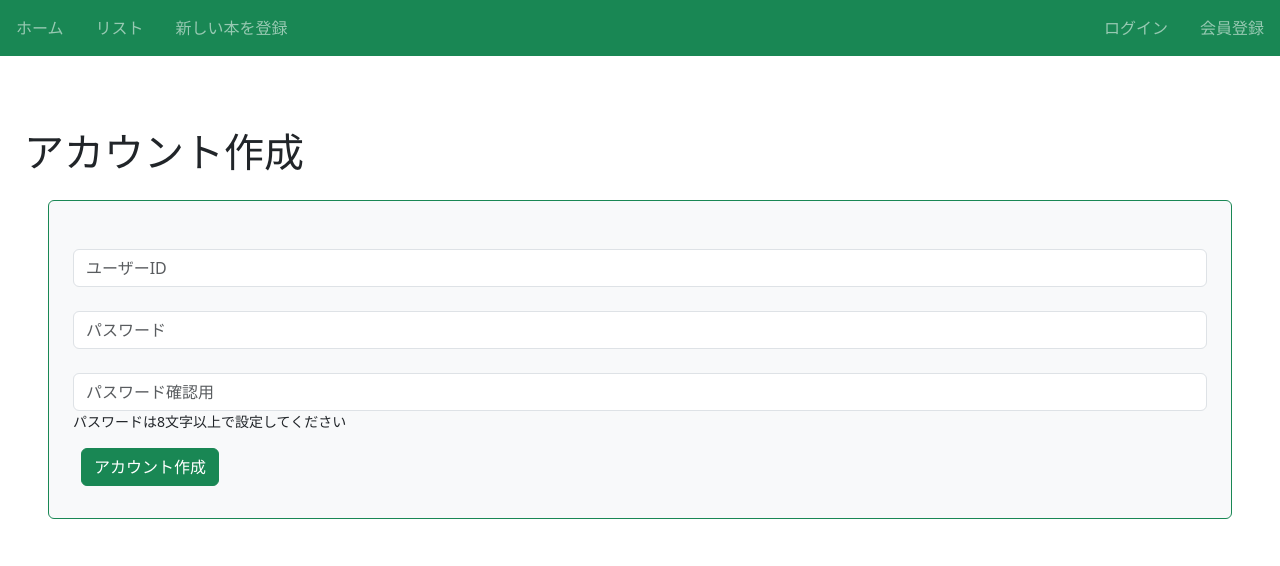
After one commit to iSHDa116/BookManage, a Django app: page /accounts/signup/ in a window 1280 px wide. The commit adds this page. Shown: the top 566 px of the page. Run offline with Django 5.2, Linux system fonts and the light colour scheme.

Commit message:
サインアップ

```diff
--- /dev/null
+++ b/accounts/forms.py
@@ -0,0 +1,9 @@
+from django.contrib.auth.forms import UserCreationForm #ユーザー作成に特化
+from django.contrib.auth.models import User #Userモデルに作成したデータを追加するため
+
+
+class SignupForm(UserCreationForm):
+    #本来の実装(この場合はForm)とは関係ない処理(この場合はModel)を書く際に使う
+    class Meta:
+        model = User
+        fields = ('username',)
--- /dev/null
+++ b/accounts/templates/accounts/signup.html
@@ -0,0 +1,22 @@
+{% extends 'base.html' %}
+{% block title %}アカウント作成{% endblock %}
+{% block h1 %}アカウント作成{% endblock %}
+
+{% block content %}
+
+<form method="post" class="p-4 m-4 bg-light border border-success rounded form-group">
+    {% csrf_token %}
+    <input type="text" name="username" placeholder="ユーザーID" class="form-control my-4">
+    <input type="password" name="password1" placeholder="パスワード" class="form-control mt-4">
+    <input type="password" name="password2" placeholder="パスワード確認用" class="form-control mt-4">
+    <small class="mb-2 d-block text-start">パスワードは8文字以上で設定してください</small>
+
+    {% if form.errors %}
+        <span class="mb-2 small text-danger d-block text-start">利用できないユーザーIDまたはパスワードの可能性があります。もう一度確認してください。</span>
+    {% endif %}
+
+    <button type="submit" class="btn btn-success m-2">アカウント作成</button>
+
+</form>
+
+{% endblock %}
--- /dev/null
+++ b/accounts/urls.py
@@ -0,0 +1,11 @@
+from django.urls import path
+from django.contrib.auth.views import LoginView, LogoutView
+from .views import SignupView
+
+app_name = 'accounts'
+
+urlpatterns = [
+    path('login/', LoginView.as_view(), name='login'),
+    path('logout/', LogoutView.as_view(), name='logout'),
+    path('signup/', SignupView.as_view(), name='signup'),
+]
--- a/accounts/views.py
+++ b/accounts/views.py
@@ -1,3 +1,11 @@
 from django.shortcuts import render
+from django.contrib.auth.models import User
+from django.urls import reverse_lazy
+from django.views.generic import CreateView
+from .forms import SignupForm
 
-# Create your views here.
+class SignupView(CreateView):
+    model = User
+    form_class = SignupForm
+    template_name = 'accounts/signup.html'
+    success_url = reverse_lazy('index')
--- a/book/urls.py
+++ b/book/urls.py
@@ -2,11 +2,17 @@ from django.urls import path
 from . import views
 
 urlpatterns = [
+    #ホーム画面
     path('',views.index_view,name='index'),
+    #書籍一覧ページ
     path('book/', views.ListBookView.as_view(), name='list-book'),
+    #詳細ページ
     path('book/<int:pk>/detail', views.DetailBookView.as_view(), name='detail-book'),
+    #作成画面
     path('book/create', views.CreateBookView.as_view(), name='create-book'),
-    path('book/<int:pk>/delete', views.DeleteBookView.as_view(), name="dalete-book"),
+    #削除画面
+    path('book/<int:pk>/delete', views.DeleteBookView.as_view(), name="delete-book"),
+    #編集画面
     path('book/<int:pk>/update', views.UpdateBookViews.as_view(), name='update-book'),
-    path('logout/' , views.logout_view, name='logout'),
+    #path('logout/' , views.logout_view, name='logout'),
 ]
--- a/book/views.py
+++ b/book/views.py
@@ -1,5 +1,5 @@
 from django.shortcuts import render, redirect
-from django.contrib.auth import logout
+#from django.contrib.auth import logout
 from django.urls import reverse_lazy
 from django.views.generic import ListView, DetailView, CreateView, DeleteView, UpdateView
 from .models import Book
@@ -35,7 +35,3 @@ class UpdateBookViews(UpdateView):
     model = Book
     fields = ['title', 'writter', 'text', 'category']
     success_url = reverse_lazy('list-book')
-
-def logout_view(request):
-    logout(request)
-    return redirect('index')
--- a/bookproject/settings.py
+++ b/bookproject/settings.py
@@ -38,6 +38,7 @@ INSTALLED_APPS = [
     'django.contrib.messages',
     'django.contrib.staticfiles',
     'book.apps.BookConfig',
+    'accounts.apps.AccountsConfig',
 ]
 
 MIDDLEWARE = [
@@ -123,4 +124,5 @@ STATIC_URL = 'static/'
 
 DEFAULT_AUTO_FIELD = 'django.db.models.BigAutoField'
 
-LOGIN_REDIRECT_URL = 'list-book'
+LOGIN_REDIRECT_URL = 'index'
+LOGOUT_REDIRECT_URL = 'index'
--- a/bookproject/urls.py
+++ b/bookproject/urls.py
@@ -3,6 +3,6 @@ from django.urls import path, include
 
 urlpatterns = [
     path('admin/', admin.site.urls),
-    path('acounts/',include('django.contrib.auth.urls')),
+    path('accounts/',include('accounts.urls')),
     path('', include('book.urls')),
 ]
--- a/templates/base.html
+++ b/templates/base.html
@@ -20,9 +20,10 @@
       </div>
       <div class="navbar-nav d-flex flex-row">
         {% if request.user.is_authenticated %}
-          <a href="{% url 'logout' %}" class="nav-link mx-3">ログアウト</a>
+          <a href="{% url 'accounts:logout' %}" class="nav-link mx-3">ログアウト</a>
         {% else %}
-          <a href="{% url 'login' %}" class="nav-link mx-3">ログイン</a>
+          <a href="{% url 'accounts:login' %}" class="nav-link mx-3">ログイン</a>
+          <a href="{% url 'accounts:signup' %}" class="nav-link mx-3">会員登録</a>
         {% endif %}
       </div>
     </nav>
```
Also changed, not shown: db.sqlite3.
